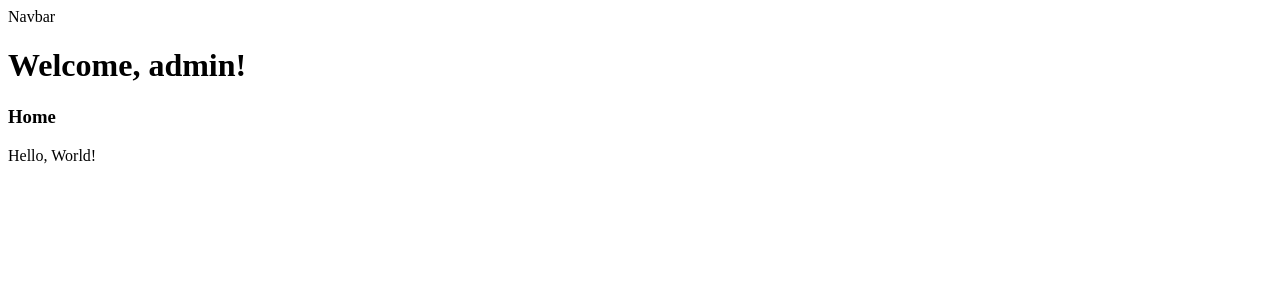
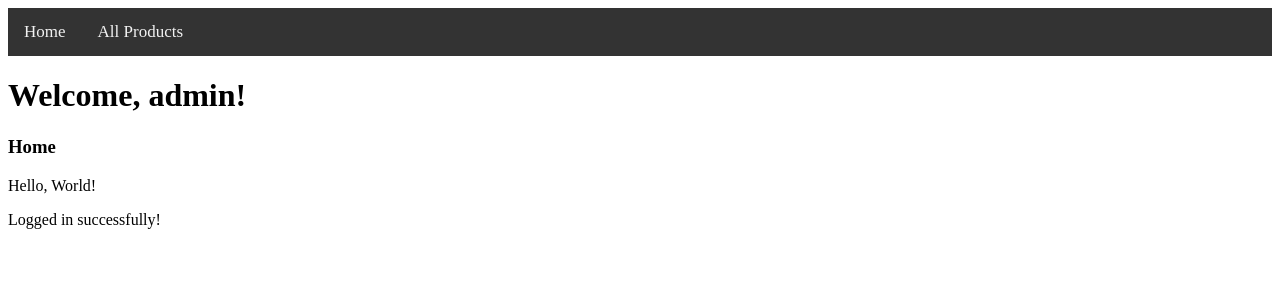
Before and after one commit to BryanTYTan/content-access-system, a Flask app: page /home in a window 1280 px wide. Shown: the top 300 px of the page. Run offline with Flask 3, Linux system fonts and the light colour scheme; a user stored in the database is signed in.

Commit message:
Added a basic navbar

```diff
--- a/Flask_app/routes/main.py
+++ b/Flask_app/routes/main.py
@@ -7,3 +7,8 @@ main = Blueprint('main', __name__)
 @login_required
 def home():
     return render_template('index.html', msg='Logged in successfully!')
+
+@main.route('/allProds')
+@login_required
+def all_products():
+    return render_template('index.html', msg='All products')
--- a/Flask_app/static/styles/mainpage.css
+++ b/Flask_app/static/styles/mainpage.css
@@ -0,0 +1,27 @@
+/* Add a black background color to the top navigation */
+.topnav {
+  background-color: #333;
+  overflow: hidden;
+}
+
+/* Style the links inside the navigation bar */
+.topnav a {
+  float: left;
+  color: #f2f2f2;
+  text-align: center;
+  padding: 14px 16px;
+  text-decoration: none;
+  font-size: 17px;
+}
+
+/* Change the color of links on hover */
+.topnav a:hover {
+  background-color: #ddd;
+  color: black;
+}
+
+/* Add a color to the active/current link */
+.topnav a.active {
+  background-color: #04AA6D;
+  color: white;
+}
--- a/Flask_app/templates/base.html
+++ b/Flask_app/templates/base.html
@@ -9,7 +9,10 @@
 </head>
 
 <body>
-    <div>Navbar</div>
+    <div class="topnav">
+        <a href="{{ url_for('main.home')}}">Home</a>
+        <a href="{{ url_for('main.all_products')}}">All Products</a>
+    </div>
     {% block content %}{% endblock %}
 </body>
 
--- a/Flask_app/templates/index.html
+++ b/Flask_app/templates/index.html
@@ -4,4 +4,5 @@
 <h1 class="word">Welcome, {{ session.username }}!</h1>
 <h3>{% block title %}Home{% endblock %}</h3>
 <p>Hello, World!</p>
+<p>{{ msg }}</p>
 {% endblock %}
```
Also changed, not shown: Flask_app/database.db.
